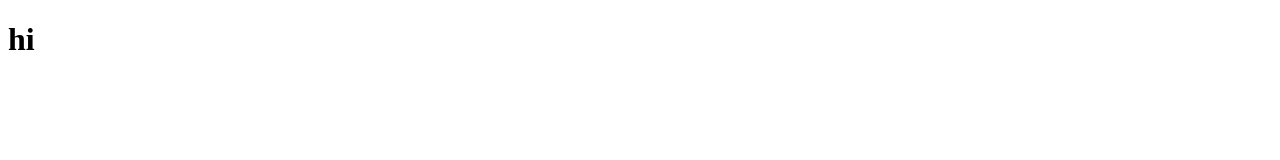
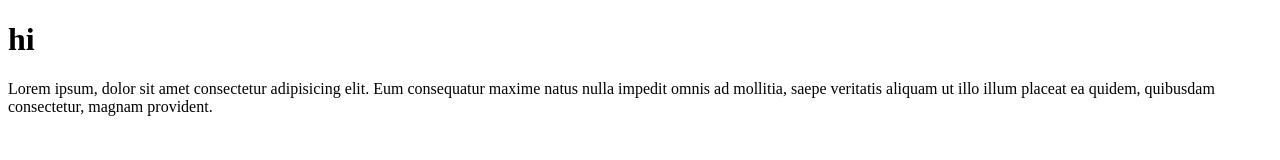
Before and after one commit to sheremetkyryl/my-project, a plain HTML site: page index.html in a window 1280 px wide. Drawn offline with Linux system fonts and the light colour scheme.

Commit message:
added paragraph

```diff
--- a/index.html
+++ b/index.html
@@ -7,5 +7,6 @@
 </head>
 <body>
     <h1>hi</h1>
+    <P>Lorem ipsum, dolor sit amet consectetur adipisicing elit. Eum consequatur maxime natus nulla impedit omnis ad mollitia, saepe veritatis aliquam ut illo illum placeat ea quidem, quibusdam consectetur, magnam provident.</P>
 </body>
 </html>
```
